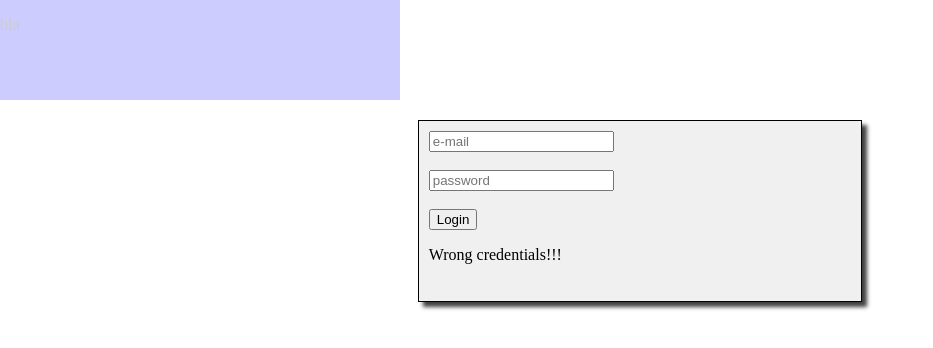
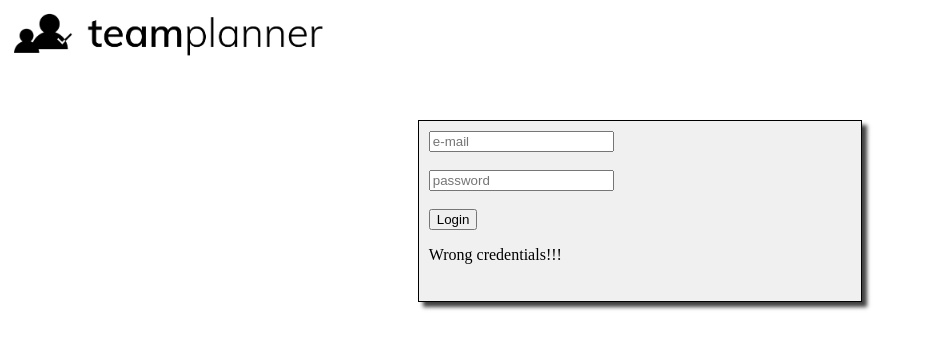
Before and after one commit to lucaschimweg/dhbw-teamplanner, a plain HTML site: page frontend/loginWithError.html in a window 1280 px wide. Shown: the whole page, without its empty margins (0-933 px from the left). Drawn offline with Linux system fonts and the light colour scheme.

Commit message:
login screen ready. with logo.

```diff
--- a/frontend/loginWithError.html
+++ b/frontend/loginWithError.html
@@ -4,7 +4,7 @@
 <head>
     <title>TeamPlanner - Login</title>
     <style>
-        #example1 {
+        #sh_box {
           position: fixed;
 	  top: 120px;
           right: 0;
@@ -21,22 +21,17 @@
           -moz-box-shadow: 5px 5px 4px 0px rgba(0,0,0,0.75);
           box-shadow: 5px 5px 4px 0px rgba(0,0,0,0.75);
         }
-	#logo {
-	  position: fixed;
-    	  top: 0px;
-    	  left: 0px;
-    	  width: 400px;
-    	  height: 100px;
-          background-color: blue;
-   	  opacity: 0.2;
-	  margin: 0;
-	  padding: 0;
-	}
+    	#logo {
+          position: fixed;
+          top: 10px;
+          left: 10px;
+          padding: 0;
+        }
     </style>
 </head>
 
 <body>
-        <div id="example1">
+        <div id="sh_box">
     <form action="/api/doLogin" method="post">
         <label for="mail"> </label>
         <input type="text" id="mail" name="mail" placeholder="e-mail" /><br><br>
@@ -48,7 +43,7 @@
     </div>
     </div>
     <div id="logo">
-	<p> bla </p>
+	    <img src="img/logo_full.png" alt="logo" width="319" height="47">
     </div>
 </body>
 
```
Also changed, not shown: frontend/login.html (+3 -8 lines).
